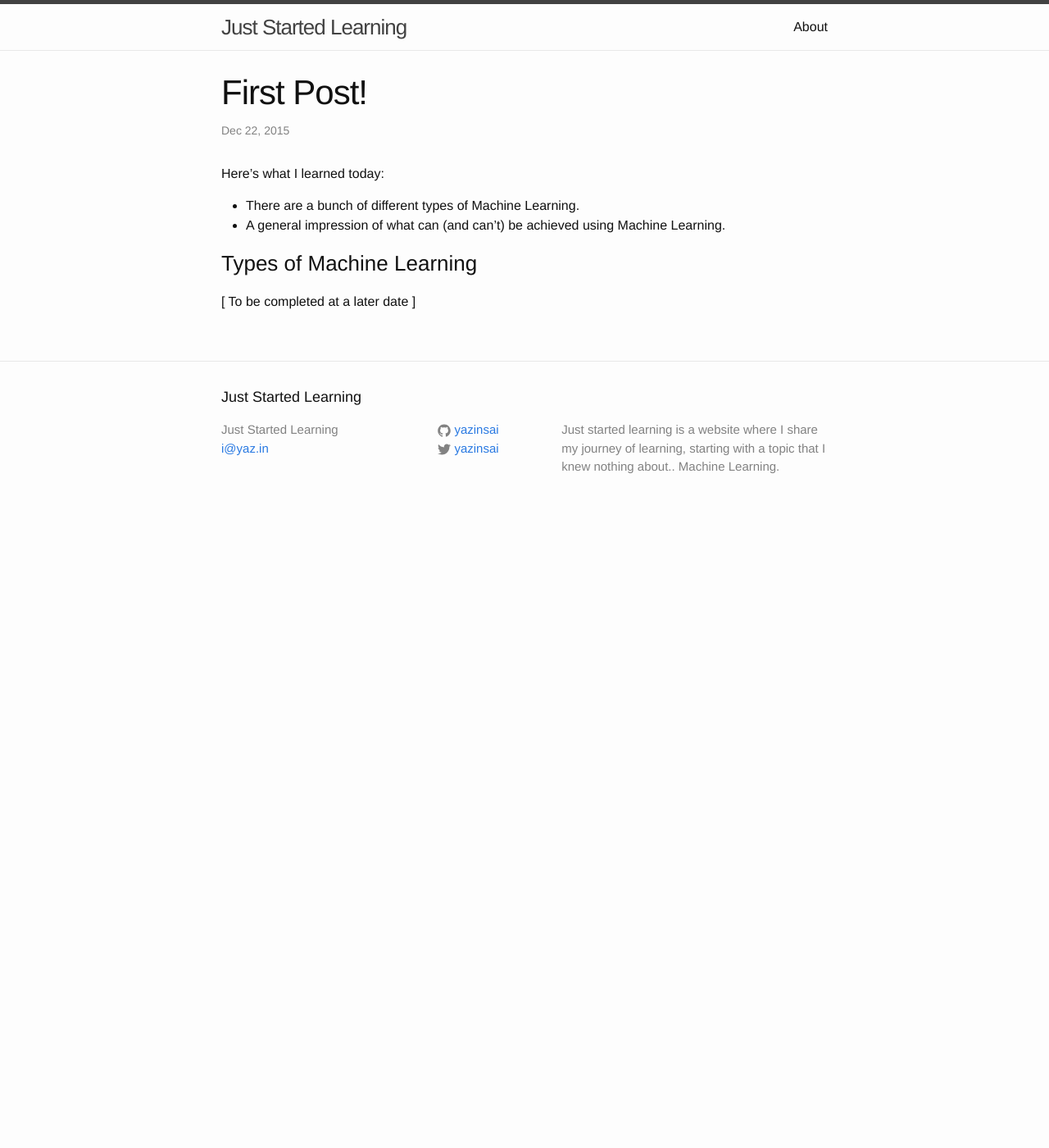
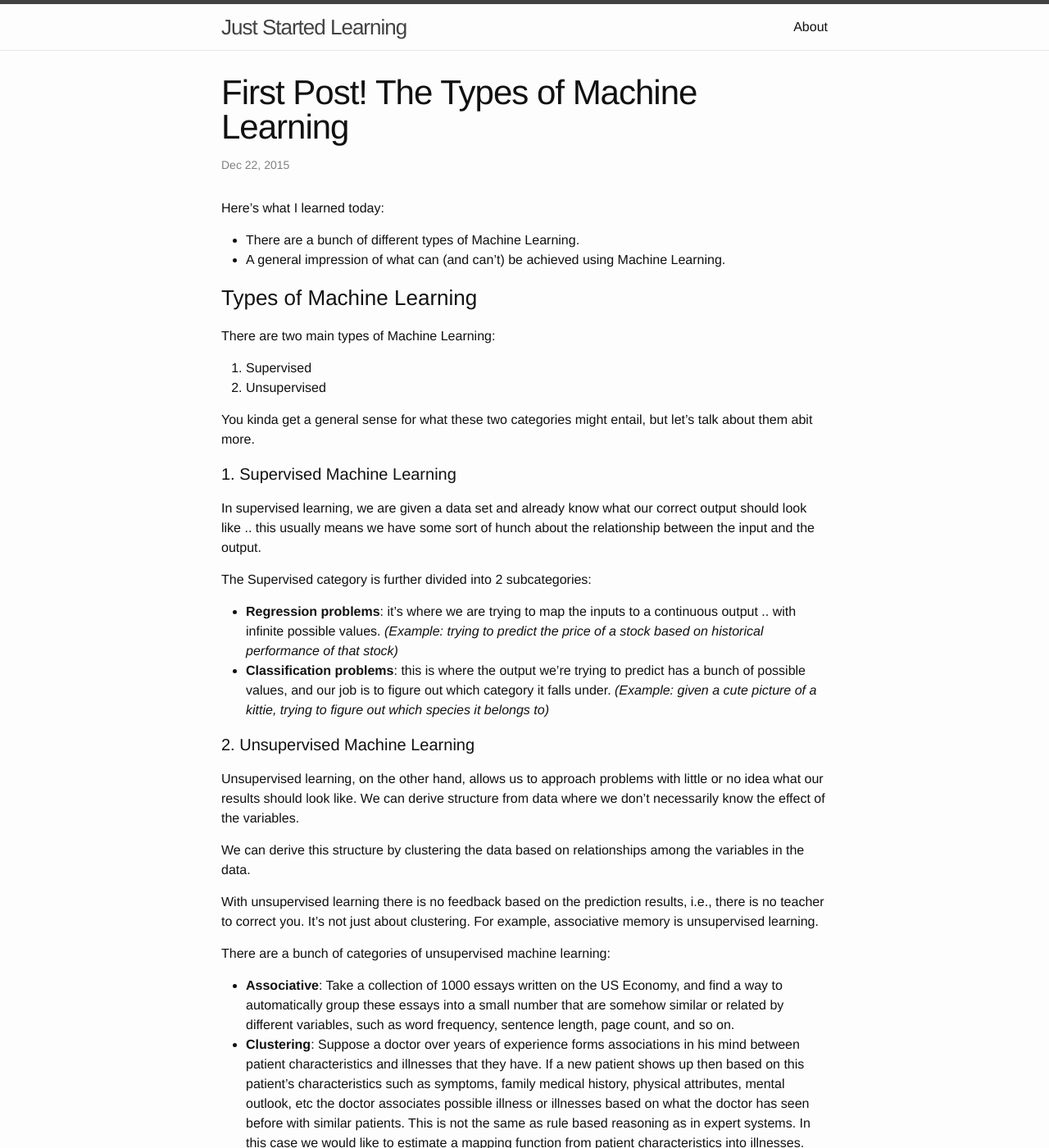
Before and after one commit to juststartedlearning/juststartedlearning.github.com, a Jekyll site: the page built from _posts/2015-12-22-first-post.md, in a window 1280 px wide and 1400 px high. Shown: the whole window at 82% size. Built offline with Jekyll 4.4.1, drawn with Linux system fonts in a browser that asks for light colours.

Commit message:
Completed ML types

```diff
--- a/_posts/2015-12-22-first-post.md
+++ b/_posts/2015-12-22-first-post.md
@@ -1,6 +1,6 @@
 ---
 layout: post
-title:  "First Post!"
+title:  "First Post! The Types of Machine Learning"
 date:   2015-12-22 10:52:10 +0400
 categories: machine-learning
 excerpt: |
@@ -15,4 +15,31 @@ Here's what I learned today:
 
 ### Types of Machine Learning
 
-[ To be completed at a later date ]
+There are two main types of Machine Learning:
+
+1. Supervised
+2. Unsupervised
+
+You kinda get a general sense for what these two categories might entail, but let's talk about them abit more.
+
+#### 1. Supervised Machine Learning
+
+In supervised learning, we are given a data set and already know what our correct output should look like .. this usually means we have some sort of hunch about the relationship between the input and the output.
+
+The Supervised category is further divided into 2 subcategories:
+
+- **Regression problems**: it's where we are trying to map the inputs to a continuous output .. with infinite possible values. *(Example: trying to predict the price of a stock based on historical performance of that stock)*
+- **Classification problems**: this is where the output we're trying to predict has a bunch of possible values, and our job is to figure out which category it falls under. *(Example: given a cute picture of a kittie, trying to figure out which species it belongs to)*
+
+#### 2. Unsupervised Machine Learning
+
+Unsupervised learning, on the other hand, allows us to approach problems with little or no idea what our results should look like. We can derive structure from data where we don't necessarily know the effect of the variables.
+
+We can derive this structure by clustering the data based on relationships among the variables in the data.
+
+With unsupervised learning there is no feedback based on the prediction results, i.e., there is no teacher to correct you. It’s not just about clustering. For example, associative memory is unsupervised learning.
+
+There are a bunch of categories of unsupervised machine learning:
+
+- **Associative**: Take a collection of 1000 essays written on the US Economy, and find a way to automatically group these essays into a small number that are somehow similar or related by different variables, such as word frequency, sentence length, page count, and so on.
+- **Clustering**: Suppose a doctor over years of experience forms associations in his mind between patient characteristics and illnesses that they have. If a new patient shows up then based on this patient’s characteristics such as symptoms, family medical history, physical attributes, mental outlook, etc the doctor associates possible illness or illnesses based on what the doctor has seen before with similar patients. This is not the same as rule based reasoning as in expert systems. In this case we would like to estimate a mapping function from patient characteristics into illnesses.
```
